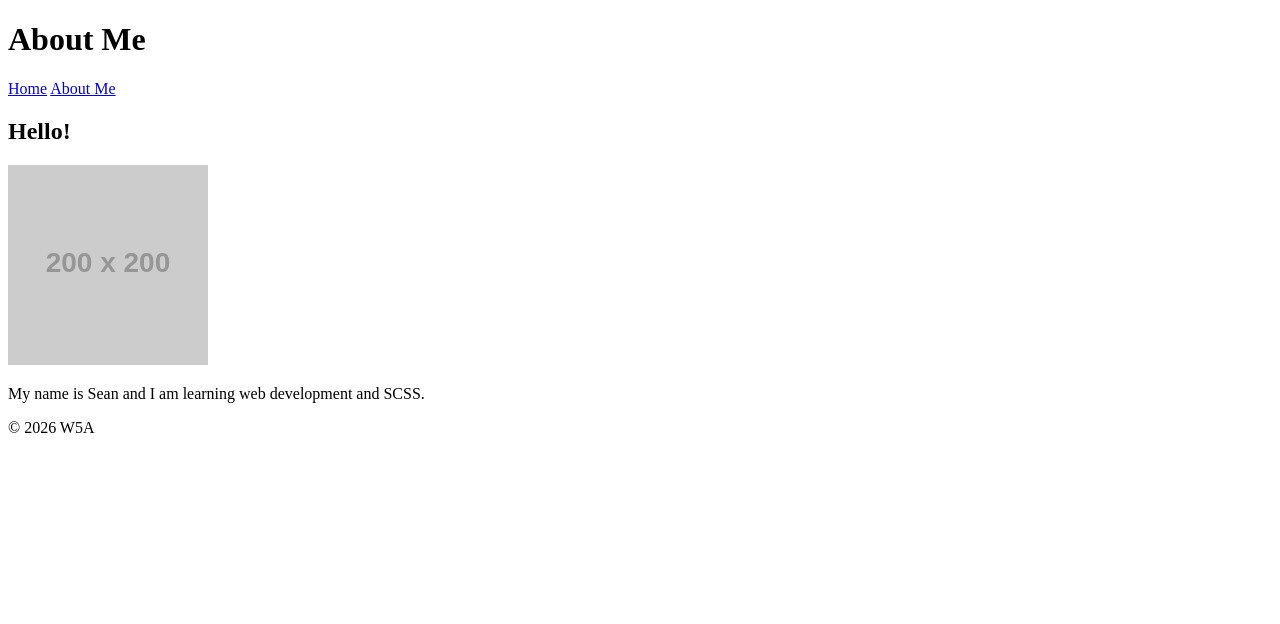
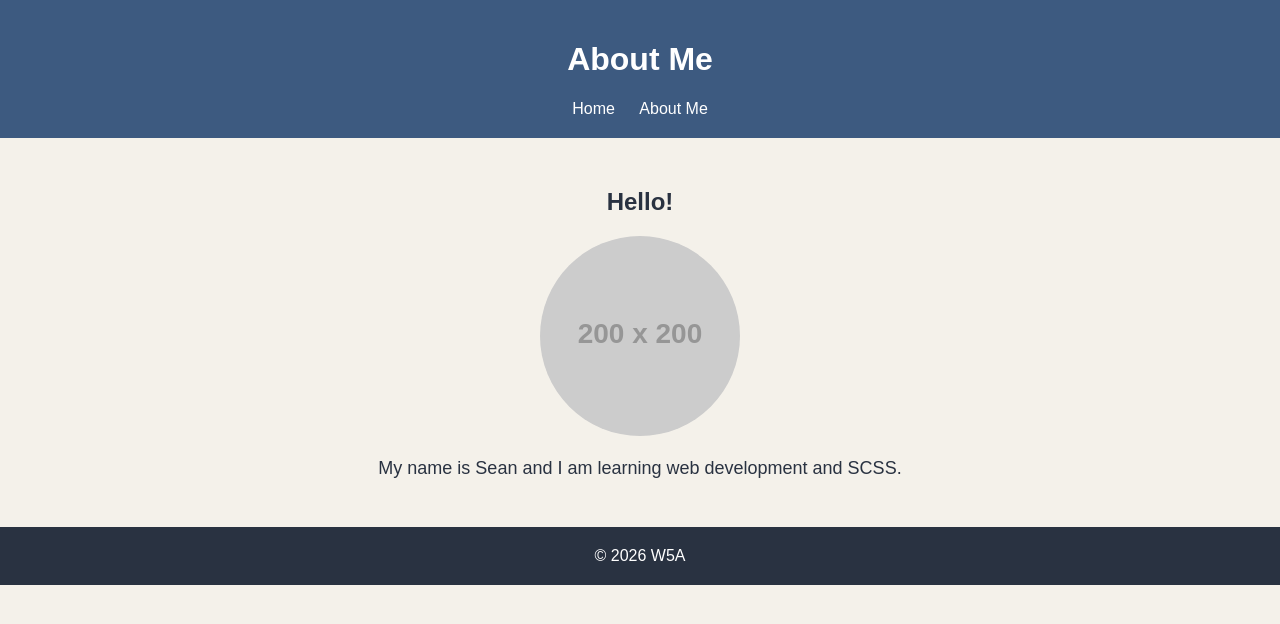
Before and after one commit to Seannhel/W5AA, a plain HTML site: page pages/aboutme.html in a window 1280 px wide. Drawn offline with Linux system fonts and the light colour scheme; placeholder pictures from the web are drawn by us.

Commit message:
fixed css

```diff
--- a/css/aboutme.css
+++ b/css/aboutme.css
@@ -0,0 +1,46 @@
+header {
+  background: #3d5a80;
+  color: white;
+  padding: 20px;
+  text-align: center;
+}
+header nav {
+  margin-top: 10px;
+}
+header nav a {
+  color: white;
+  margin: 0 10px;
+  text-decoration: none;
+}
+
+footer {
+  background: #293241;
+  color: white;
+  padding: 20px;
+  text-align: center;
+}
+footer p {
+  margin: 0;
+}
+
+body {
+  margin: 0;
+  background: #f4f1ea;
+  color: #293241;
+  font-family: Arial, sans-serif;
+}
+
+main {
+  padding: 30px;
+  text-align: center;
+}
+main img {
+  width: 200px;
+  max-width: 100%;
+  border-radius: 50%;
+}
+main p {
+  font-size: 18px;
+}
+
+/*# sourceMappingURL=aboutme.css.map */
```
Also changed, not shown: index.html (+1 -1 lines), 1 other file.
